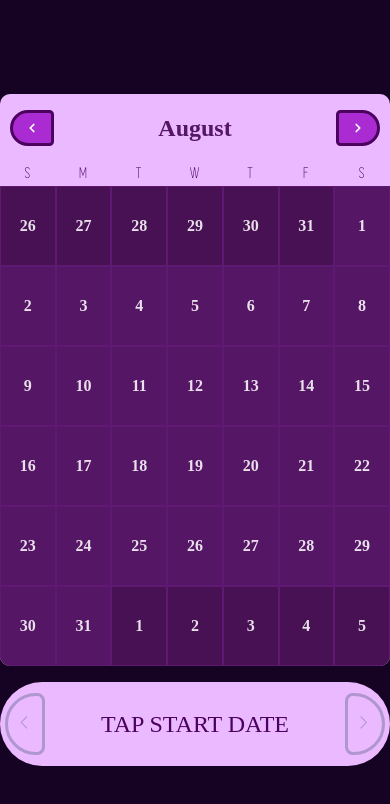
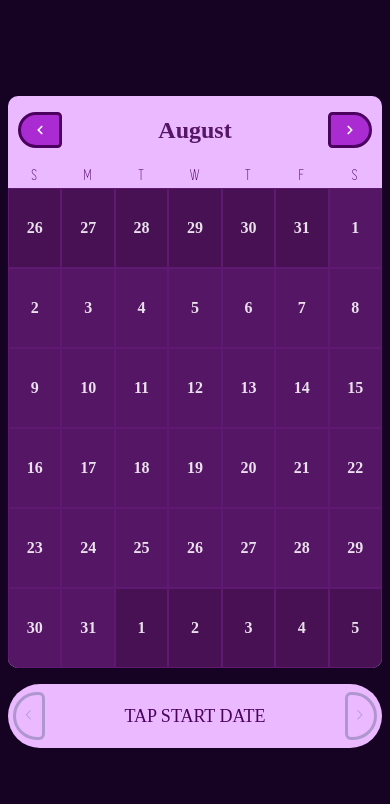
Before and after one commit to ttches/whendow.ui, a React (Vite) app: page /create in a window 390 px wide. Shown: the top 804 px of the page. Built offline with nearby package versions, Linux system fonts and the light colour scheme.

Commit message:
mobile margins

```diff
--- a/src/Components/CreateMeeting.tsx
+++ b/src/Components/CreateMeeting.tsx
@@ -11,7 +11,7 @@ import { getPasscodeFromCookie } from "../utilities/cookie";
 
 export const Container = styled.div`
   margin: 0 auto;
-  margin-top: 16px;
+  margin: 8px;
   max-width: 550px;
 `;
 
@@ -109,7 +109,7 @@ const CreateMeeting = () => {
   };
 
   const handleMeetingNameChange = (
-    event: React.ChangeEvent<HTMLInputElement>
+    event: React.ChangeEvent<HTMLInputElement>,
   ) => {
     setMeetingName(event.currentTarget.value);
   };
@@ -129,7 +129,7 @@ const CreateMeeting = () => {
           startDate,
           endDate,
         },
-        { onSuccess: openPasscodeReminder }
+        { onSuccess: openPasscodeReminder },
       );
       return;
     }
@@ -223,7 +223,9 @@ const CreateMeeting = () => {
       </Container>
       <PasscodeReminderOverlay>
         <PasscodeReminderModal
-          passcode={getPasscodeFromCookie(createMeeting.data?.data.createMeeting.id)}
+          passcode={getPasscodeFromCookie(
+            createMeeting.data?.data.createMeeting.id,
+          )}
           onClose={handlePasscodeReminderClose}
         />
       </PasscodeReminderOverlay>
--- a/src/Components/FloatingFooter.tsx
+++ b/src/Components/FloatingFooter.tsx
@@ -7,13 +7,17 @@ const FooterContainer = styled.div`
   bottom: 0;
   left: 0;
   right: 0;
-  height: 84px;
+  height: 64px;
   background-color: #eab9ff;
   border-radius: 80px;
   display: flex;
   justify-content: space-between;
   justify-self: flex-end;
   width: 100%;
+
+  @media (min-width: 768px) {
+    height: 84px;
+  }
 `;
 
 const NavigationButton = styled.button`
@@ -24,10 +28,10 @@ const NavigationButton = styled.button`
   display: flex;
   font-family: "simplifica";
   justify-content: center;
-  height: 62px;
-  font-size: 32px;
+  height: 48px;
+  font-size: 24px;
   line-height: 14px;
-  width: 40px;
+  width: 32px;
   padding: 0px;
 
   &.left {
@@ -48,6 +52,12 @@ const NavigationButton = styled.button`
     background-color: #0d7b7b;
     border-color: #aa2bd1;
   }
+
+  @media (min-width: 768px) {
+    height: 62px;
+    font-size: 32px;
+    width: 40px;
+  }
 `;
 
 const ButtonContainer = styled.div`
@@ -55,7 +65,11 @@ const ButtonContainer = styled.div`
   align-items: center;
   justify-content: center;
   height: 100%;
-  width: 70px;
+  width: 56px;
+
+  @media (min-width: 768px) {
+    width: 70px;
+  }
 `;
 
 const TextContainer = styled.div`
@@ -63,11 +77,16 @@ const TextContainer = styled.div`
   color: #4b015e;
   display: flex;
   font-family: "copasetic";
-  font-size: 24px;
+  font-size: 18px;
   flex-grow: 1;
   justify-content: center;
-  padding: 0 16px;
+  padding: 0 12px;
   width: 100%;
+
+  @media (min-width: 768px) {
+    font-size: 24px;
+    padding: 0 16px;
+  }
 `;
 
 const Input = styled.input`
@@ -76,11 +95,11 @@ const Input = styled.input`
   border-radius: 9px;
   border: 1px solid black;
   box-shadow: none;
-  font-size: 28px;
-  padding: 12px;
+  font-size: 20px;
+  padding: 8px;
   width: 100%;
   font-family: "copasetic";
-  height: 48px;
+  height: 36px;
 
   ::placeholder {
     color: #b096ce;
@@ -89,6 +108,12 @@ const Input = styled.input`
   &:focus {
     outline: 12px solid #cb8adf;
     border: 4px solid #aa2bd1;
+  }
+
+  @media (min-width: 768px) {
+    font-size: 28px;
+    padding: 12px;
+    height: 48px;
   }
 `;
 
```
